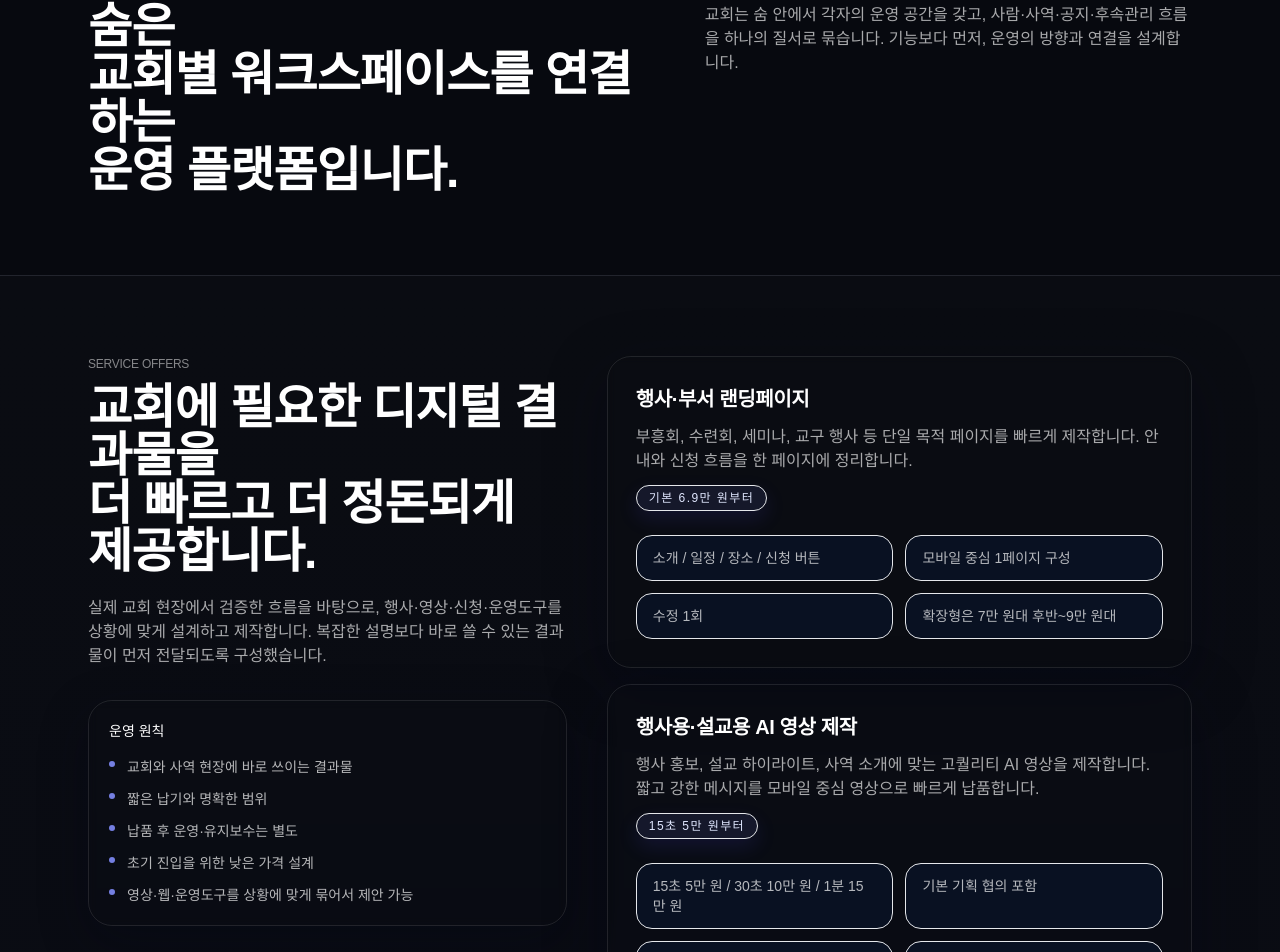
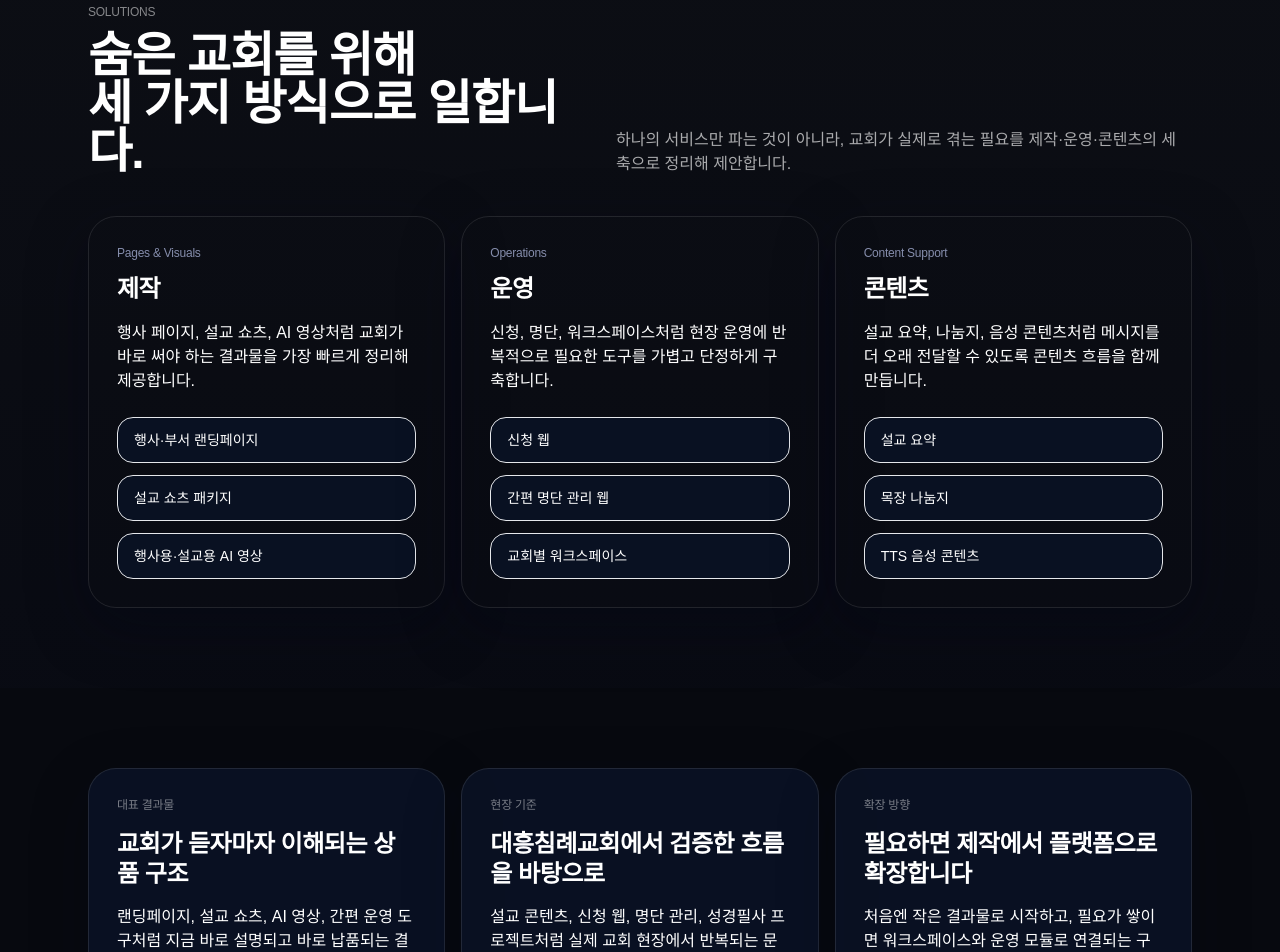
Before and after one commit to kinddragon1224/soom-church, a Next.js app: page / in a window 1280 px wide. Shown: the part 899-1851 px from the top of the page. Built offline with nearby package versions, Linux system fonts and the light colour scheme; no server answers; a web font is replaced by a local one.

Commit message:
Restructure homepage around solutions categories

```diff
--- a/app/page.tsx
+++ b/app/page.tsx
@@ -1,11 +1,12 @@
-import { BrandSection } from "@/components/marketing/brand-section";
 import { ContactCtaSection } from "@/components/marketing/contact-cta-section";
 import { FooterCta } from "@/components/marketing/footer-cta";
+import { HighlightsSection } from "@/components/marketing/highlights-section";
 import { MarketingHeader } from "@/components/marketing/header";
 import { MarketingHero } from "@/components/marketing/hero";
 import { ModuleSection } from "@/components/marketing/module-section";
 import { PlatformSection } from "@/components/marketing/platform-section";
 import { ServiceOffersSection } from "@/components/marketing/service-offers-section";
+import { SolutionsSection } from "@/components/marketing/solutions-section";
 import { getCurrentUserId } from "@/lib/auth";
 import { getChurchBySlug, getFirstChurchByUserId } from "@/lib/church-context";
 import { PLATFORM_ADMIN_EMAILS } from "@/lib/platform-admin";
@@ -60,7 +61,8 @@ export default async function HomePage() {
     <main className="min-h-screen bg-[#07090f] text-white">
       <MarketingHeader action={action} />
       <MarketingHero action={action} />
-      <BrandSection />
+      <SolutionsSection />
+      <HighlightsSection />
       <ServiceOffersSection />
       <PlatformSection />
       <ModuleSection />
--- a/components/marketing/header.tsx
+++ b/components/marketing/header.tsx
@@ -24,8 +24,8 @@ export function MarketingHeader({ action }: { action: HeaderAction }) {
         </Link>
 
         <nav className="hidden items-center gap-2 rounded-full border border-white/10 bg-white/[0.03] px-2 py-2 text-sm text-white/70 shadow-[0_8px_30px_rgba(0,0,0,0.14)] md:flex">
-          <Link href="#platform-structure" className="rounded-full px-4 py-2 transition hover:bg-white/[0.06] hover:text-white">Platform</Link>
-          <Link href="#service-offers" className="rounded-full px-4 py-2 transition hover:bg-white/[0.06] hover:text-white">Services</Link>
+          <Link href="#solutions" className="rounded-full px-4 py-2 transition hover:bg-white/[0.06] hover:text-white">Solutions</Link>
+          <Link href="#service-offers" className="rounded-full px-4 py-2 transition hover:bg-white/[0.06] hover:text-white">Offers</Link>
           <Link href="#contact-consulting" className="rounded-full px-4 py-2 transition hover:bg-white/[0.06] hover:text-white">Consulting</Link>
         </nav>
 
--- /dev/null
+++ b/components/marketing/highlights-section.tsx
@@ -0,0 +1,39 @@
+const highlights = [
+  {
+    title: "대표 결과물",
+    headline: "교회가 듣자마자 이해되는 상품 구조",
+    description:
+      "랜딩페이지, 설교 쇼츠, AI 영상, 간편 운영 도구처럼 지금 바로 설명되고 바로 납품되는 결과물 중심으로 구성합니다.",
+  },
+  {
+    title: "현장 기준",
+    headline: "대흥침례교회에서 검증한 흐름을 바탕으로",
+    description:
+      "설교 콘텐츠, 신청 웹, 명단 관리, 성경필사 프로젝트처럼 실제 교회 현장에서 반복되는 문제를 기준으로 설계합니다.",
+  },
+  {
+    title: "확장 방향",
+    headline: "필요하면 제작에서 플랫폼으로 확장합니다",
+    description:
+      "처음엔 작은 결과물로 시작하고, 필요가 쌓이면 워크스페이스와 운영 모듈로 연결되는 구조를 준비합니다.",
+  },
+];
+
+export function HighlightsSection() {
+  return (
+    <section className="mx-auto w-full max-w-6xl px-4 py-16 sm:px-6 sm:py-20">
+      <div className="grid gap-4 lg:grid-cols-3">
+        {highlights.map((item) => (
+          <article
+            key={item.title}
+            className="rounded-[28px] border border-white/10 bg-[#0b1327]/80 p-6 shadow-[0_18px_60px_rgba(2,6,23,0.22)] sm:p-7"
+          >
+            <p className="font-display text-xs tracking-[0.2em] text-white/45">{item.title}</p>
+            <h3 className="mt-4 text-2xl font-semibold leading-tight text-white">{item.headline}</h3>
+            <p className="mt-4 text-sm leading-7 text-white/68 sm:text-base">{item.description}</p>
+          </article>
+        ))}
+      </div>
+    </section>
+  );
+}
--- a/components/marketing/platform-section.tsx
+++ b/components/marketing/platform-section.tsx
@@ -1,15 +1,17 @@
 export function PlatformSection() {
   const rows = [
-    { title: "교회별 워크스페이스", desc: "교회 단위 데이터 분리와 접근 제어" },
-    { title: "연결된 운영 흐름", desc: "교적·신청·공지·후속관리 통합" },
-    { title: "모듈형 확장", desc: "기록·모임·구독 영역으로 확장 가능" },
+    { title: "교회별 워크스페이스", desc: "교회 단위 데이터 분리와 역할별 접근 흐름" },
+    { title: "연결된 운영 흐름", desc: "신청·명단·공지·후속관리를 하나의 질서로 연결" },
+    { title: "제작에서 운영으로 확장", desc: "작은 결과물 납품에서 시작해 필요한 만큼 플랫폼으로 확장" },
   ];
 
   return (
     <section id="platform-structure" className="border-y border-white/10 bg-white/[0.02]">
       <div className="mx-auto w-full max-w-6xl px-4 py-14 sm:px-6 sm:py-16">
-        <p className="text-xs tracking-[0.2em] text-white/50">PLATFORM STRUCTURE</p>
-        <div className="mt-6 divide-y divide-white/10 border-y border-white/10">
+        <p className="font-display text-xs tracking-[0.2em] text-white/50">PLATFORM STRUCTURE</p>
+        <h2 className="mt-3 text-3xl font-semibold text-white sm:text-5xl">숨은 제작 이후의 운영까지 설계합니다</h2>
+        <p className="mt-4 max-w-2xl text-sm leading-7 text-white/65 sm:text-base">교회가 지금 당장 필요한 결과물을 빠르게 제공하는 데서 끝나지 않고, 이후 운영 흐름이 쌓이면 교회별 플랫폼 구조로 연결합니다.</p>
+        <div className="mt-8 divide-y divide-white/10 border-y border-white/10">
           {rows.map((row) => (
             <div key={row.title} className="grid gap-2 py-5 sm:grid-cols-[1fr_1.2fr] sm:gap-6">
               <h3 className="text-lg font-medium text-white">{row.title}</h3>
--- a/components/marketing/service-offers-section.tsx
+++ b/components/marketing/service-offers-section.tsx
@@ -45,13 +45,12 @@ export function ServiceOffersSection() {
           <div>
             <p className="font-display text-xs tracking-[0.2em] text-white/50">SERVICE OFFERS</p>
             <h2 className="mt-3 text-2xl font-semibold leading-tight text-white sm:text-5xl">
-              교회에 필요한 디지털 결과물을
+              지금 바로 설명되고,
               <br />
-              더 빠르고 더 정돈되게 제공합니다.
+              바로 납품되는 대표 상품입니다.
             </h2>
             <p className="mt-5 max-w-xl text-sm leading-7 text-white/65 sm:text-base">
-              실제 교회 현장에서 검증한 흐름을 바탕으로, 행사·영상·신청·운영도구를 상황에 맞게 설계하고 제작합니다.
-              복잡한 설명보다 바로 쓸 수 있는 결과물이 먼저 전달되도록 구성했습니다.
+              솔루션 구조를 이해한 뒤에는, 교회가 가장 빠르게 결정할 수 있도록 대표 상품을 명확한 가격과 범위로 제안합니다.
             </p>
 
             <div className="mt-8 rounded-3xl border border-white/10 bg-[#0b1327]/88 p-5 shadow-[0_16px_50px_rgba(2,6,23,0.32)] backdrop-blur-sm">
--- /dev/null
+++ b/components/marketing/solutions-section.tsx
@@ -0,0 +1,66 @@
+const categories = [
+  {
+    title: "제작",
+    subtitle: "Pages & Visuals",
+    description:
+      "행사 페이지, 설교 쇼츠, AI 영상처럼 교회가 바로 써야 하는 결과물을 가장 빠르게 정리해 제공합니다.",
+    items: ["행사·부서 랜딩페이지", "설교 쇼츠 패키지", "행사용·설교용 AI 영상"],
+  },
+  {
+    title: "운영",
+    subtitle: "Operations",
+    description:
+      "신청, 명단, 워크스페이스처럼 현장 운영에 반복적으로 필요한 도구를 가볍고 단정하게 구축합니다.",
+    items: ["신청 웹", "간편 명단 관리 웹", "교회별 워크스페이스"],
+  },
+  {
+    title: "콘텐츠",
+    subtitle: "Content Support",
+    description:
+      "설교 요약, 나눔지, 음성 콘텐츠처럼 메시지를 더 오래 전달할 수 있도록 콘텐츠 흐름을 함께 만듭니다.",
+    items: ["설교 요약", "목장 나눔지", "TTS 음성 콘텐츠"],
+  },
+];
+
+export function SolutionsSection() {
+  return (
+    <section id="solutions" className="border-t border-white/10 bg-[linear-gradient(180deg,rgba(255,255,255,0.02),rgba(99,102,241,0.015))]">
+      <div className="mx-auto w-full max-w-6xl px-4 py-16 sm:px-6 sm:py-20">
+        <div className="flex flex-col gap-5 md:flex-row md:items-end md:justify-between">
+          <div>
+            <p className="font-display text-xs tracking-[0.2em] text-white/50">SOLUTIONS</p>
+            <h2 className="mt-3 text-3xl font-semibold leading-tight text-white sm:text-5xl">
+              숨은 교회를 위해
+              <br />
+              세 가지 방식으로 일합니다.
+            </h2>
+          </div>
+          <p className="max-w-xl text-sm leading-7 text-white/65 sm:text-base">
+            하나의 서비스만 파는 것이 아니라, 교회가 실제로 겪는 필요를 제작·운영·콘텐츠의 세 축으로 정리해 제안합니다.
+          </p>
+        </div>
+
+        <div className="mt-10 grid gap-4 lg:grid-cols-3">
+          {categories.map((category) => (
+            <article
+              key={category.title}
+              className="rounded-[28px] border border-white/10 bg-[#0b1327]/88 p-6 shadow-[0_18px_60px_rgba(2,6,23,0.34)] transition hover:border-indigo-300/20 hover:bg-[#101a35] sm:p-7"
+            >
+              <p className="font-display text-xs tracking-[0.18em] text-indigo-200/65">{category.subtitle}</p>
+              <h3 className="mt-3 text-2xl font-semibold text-white">{category.title}</h3>
+              <p className="mt-4 text-sm leading-7 text-white/68 sm:text-base">{category.description}</p>
+
+              <ul className="mt-6 space-y-3 text-sm text-white/78">
+                {category.items.map((item) => (
+                  <li key={item} className="rounded-2xl border border-white/8 bg-[#091122] px-4 py-3">
+                    {item}
+                  </li>
+                ))}
+              </ul>
+            </article>
+          ))}
+        </div>
+      </div>
+    </section>
+  );
+}
```
Also changed, not shown: components/marketing/module-section.tsx (+18 -4 lines).
